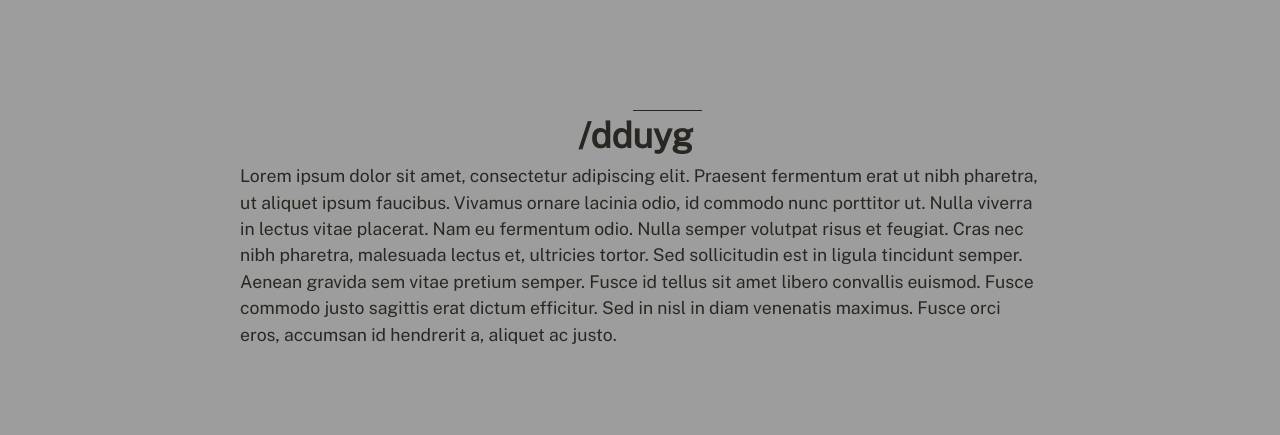
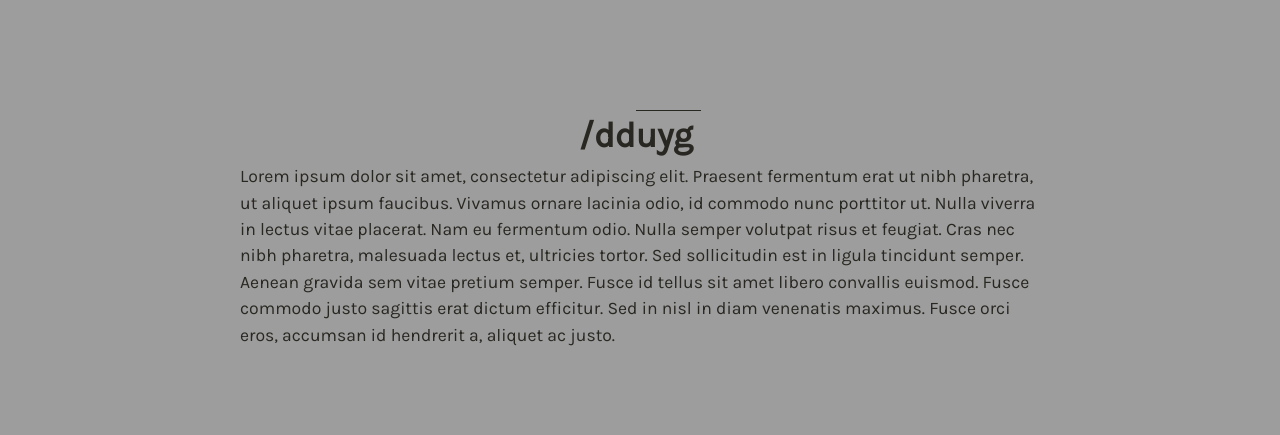
Before and after one commit to dduyg/duuuy, a Jekyll site: the page built from index.html, in a window 1280 px wide. Shown: the part 281-716 px from the top of the page. Built offline with Jekyll 4.4.1, drawn with Linux system fonts in a browser that asks for light colours; nearby versions of some CDN libraries.

Commit message:
Update main.css

```diff
--- a/assets/main.css
+++ b/assets/main.css
@@ -3,7 +3,7 @@
   --color-light-main: #292721;
   --marker: #C9C9BF;
   --back: #9D9D9D;
-  --main-font: "Public Sans", sans-serif;
+  --main-font: "Karla", sans-serif;
   --mono-font: "Fira Code", monospace;
 }
 
```
